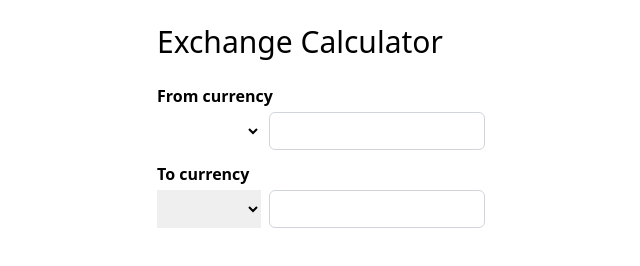
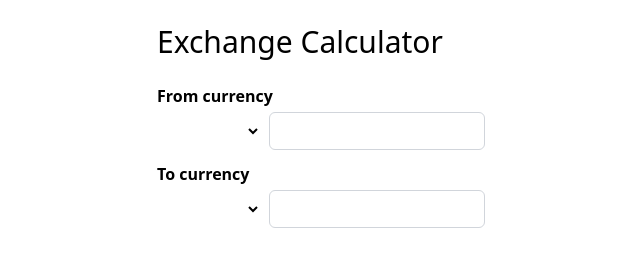
Before and after one commit to alexvirtech/braude_exch_calculator, a plain HTML site: page index.html in a window 1280 px wide. Shown: the whole page, without its empty margins (319-959 px from the left). Drawn offline with nearby package versions, Linux system fonts and the light colour scheme; no server answers.

Commit message:
Sun 09-03-23

```diff
--- a/index.html
+++ b/index.html
@@ -39,7 +39,7 @@
             <div>
                 <div><b>To currency</b></div>
                 <div class="grid grid-cols-6 gap-2 pt-1 pb-3 text-xl">
-                    <select class="w-auto py-1 px-2 col-span-2 light:bg-white" id="to"></select>
+                    <select class="w-auto py-1 px-2 col-span-2 bg-transparent" id="to"></select>
                     <input id="toC" type="number" step="0.0001" min="0"
                         class="border border-gray-300 rounded-md py-1 px-2 col-span-4 dark\:border-gray-700 bg-transparent">
                 </div>
```
